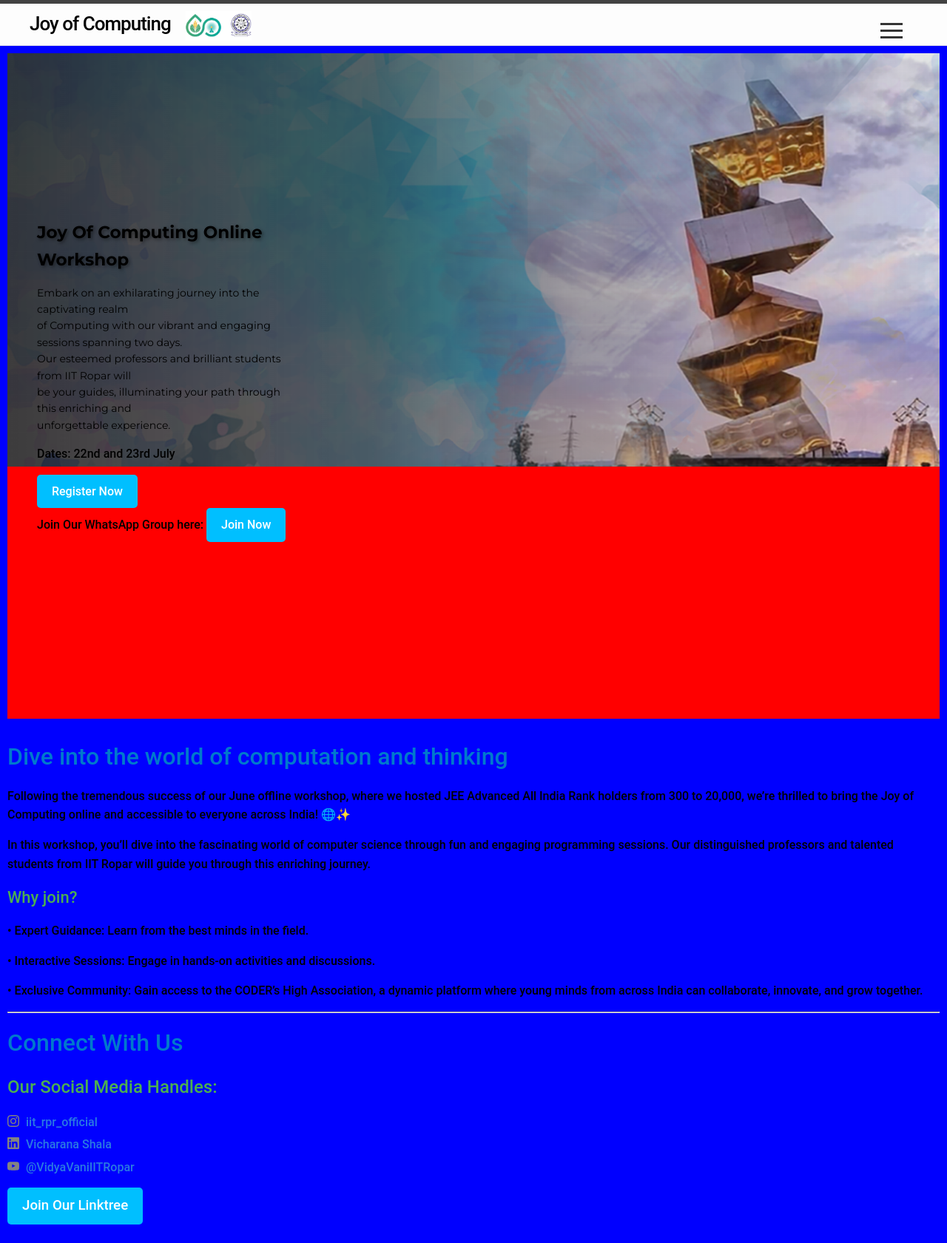
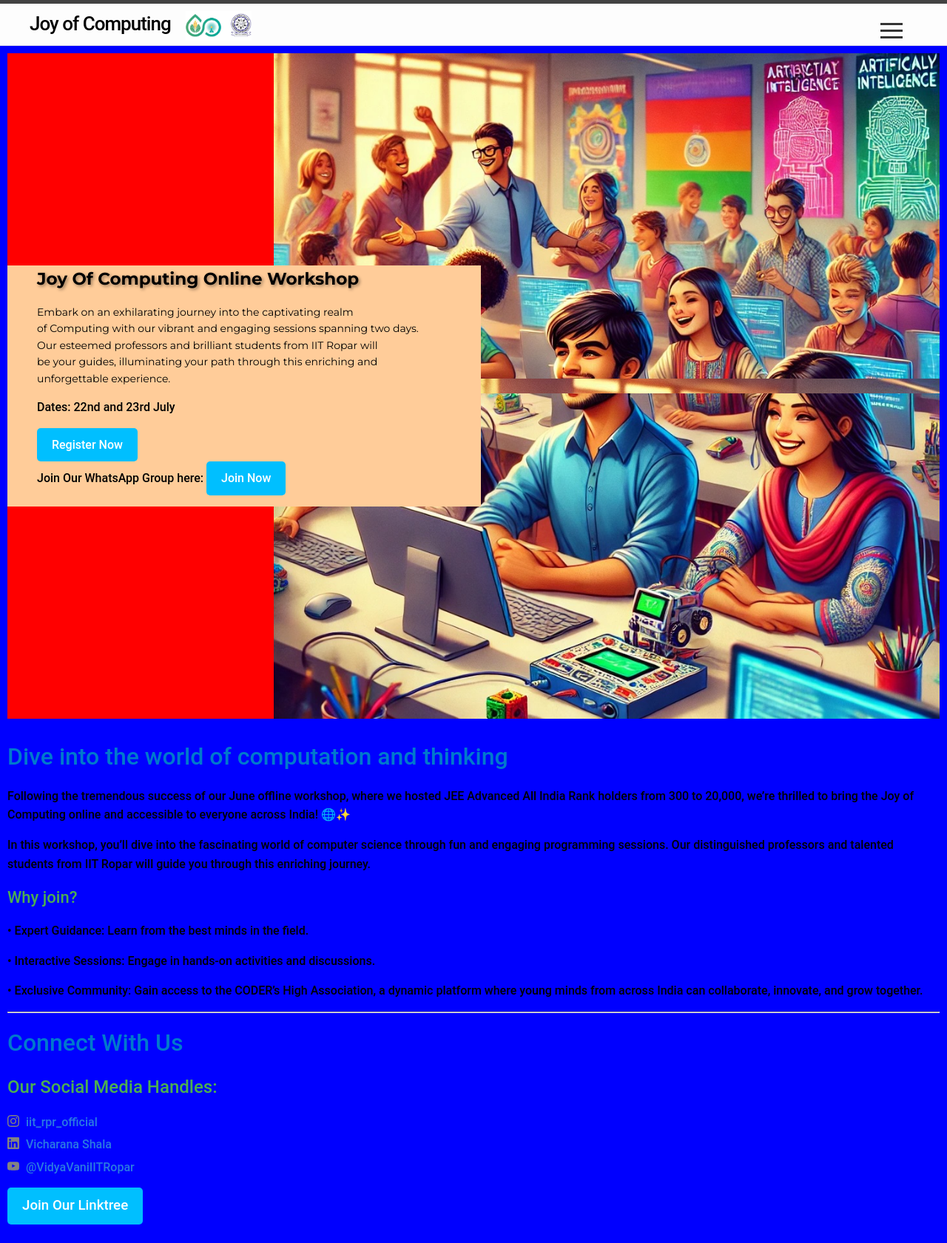
Before and after one commit to sudarshansudarshan/joc, a Jekyll site: the page built from index.markdown, in a window 1280 px wide. Shown: the whole page at 74% size. Built offline with Jekyll 4.4.1, drawn with Linux system fonts in a browser that asks for light colours.

Commit message:
Update home.html

```diff
--- a/_layouts/home.html
+++ b/_layouts/home.html
@@ -168,8 +168,8 @@ layout: default
   {%- endif -%}-->
 
 
-  <div class="hero-section parent" style="width: 100%; background-color: red; background-size: contain; background-repeat: no-repeat; background-position: right top;">
-    <div class="content child" style="padding-left: 40px;">
+  <div class="hero-section parent" style="width: 100%; height: 100vh; display: flex; width: 100%; background-color: red; background-image: url('images/joc image.jpg'); background-size: contain; background-repeat: no-repeat; background-position: right top;">
+    <div class="content child" style="padding-left: 40px;flex: 1; background-color: #ffcc99; box-sizing: border-box;">
 <!--       <h2 style="color: black;"><b> Joy Of Computing Online Workshop</b></h2> -->
       <h2 style="color: black; font-family: 'Montserrat', sans-serif; font-size: 23px; text-shadow: 2px 2px 4px rgba(0, 0, 0, 0.4);"><b>Joy Of Computing Online Workshop</b></h2>
 
@@ -188,7 +188,7 @@ layout: default
       </p>
 
     </div>
-    <div class="" style="width: 100%;  background-image: url('images/joc image.jpg');"></div>
+    <div class="" style="flex: 1; background-color: #99ccff; padding: 10px; box-sizing: border-box; background-image: url('images/joc image.jpg');"></div>
     </div>
   <br>
   <div class="content" style="padding-left: 0.1*vw; padding-right: 0.1*vw ;">
```
